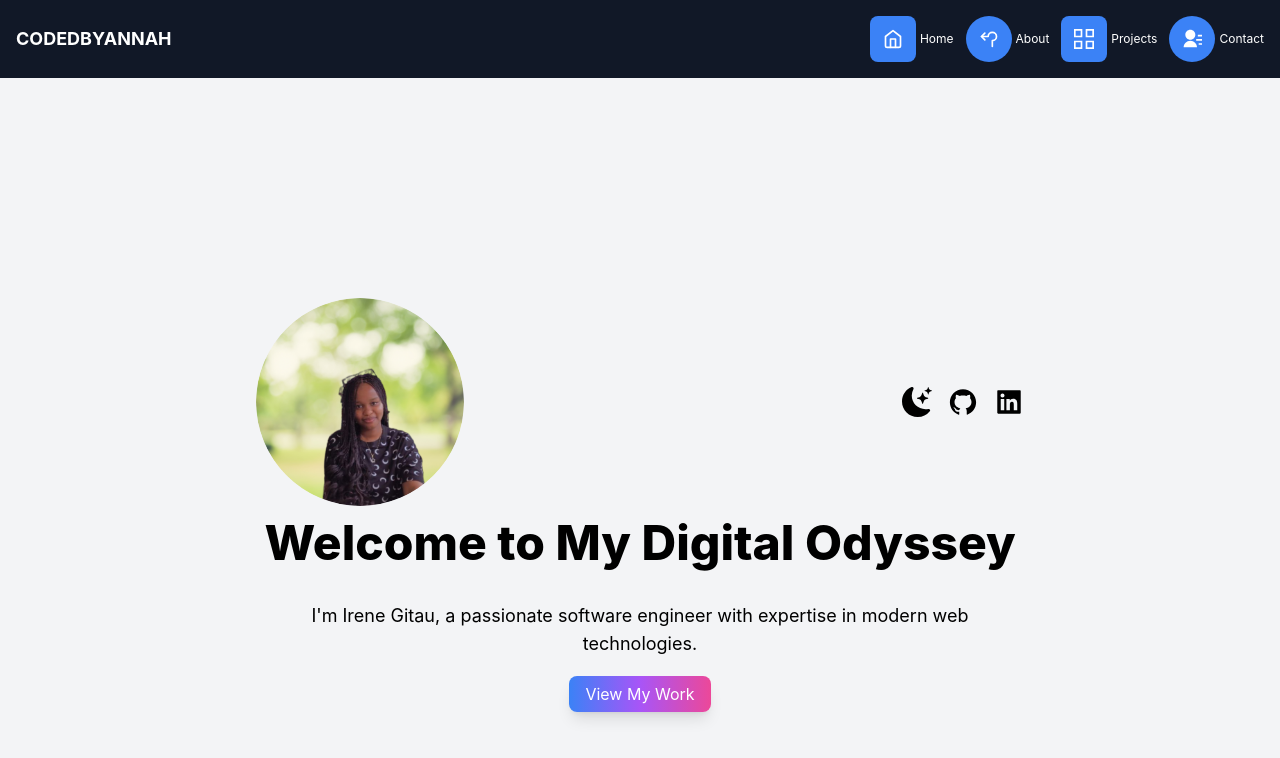
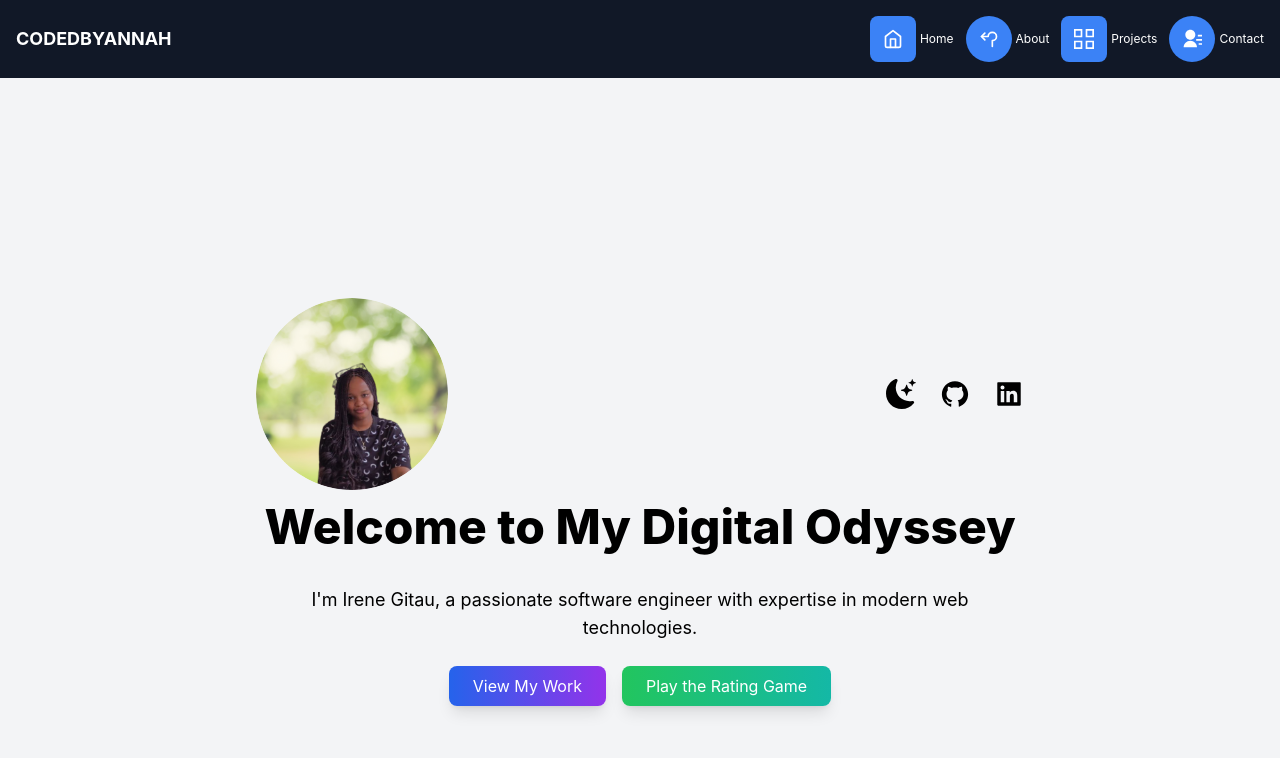
Before and after one commit to Annah-2003/My-Digital-Odyssey, a Next.js app in the folder portfolio/: page / in a window 1280 px wide. Shown: the top 758 px of the page. Built offline with nearby package versions, Linux system fonts and the light colour scheme.

Commit message:
added a qr code for scanning

```diff
--- a/portfolio/package.json
+++ b/portfolio/package.json
@@ -12,6 +12,7 @@
     "autoprefixer": "^10.4.19",
     "framer-motion": "^11.3.6",
     "next": "14.2.5",
+    "qrcode.react": "^3.1.0",
     "react": "^18",
     "react-dom": "^18",
     "react-icons": "^5.2.1",
--- a/portfolio/pages/index.js
+++ b/portfolio/pages/index.js
@@ -32,7 +32,7 @@ export default function Home() {
 
   const floatingText = {
     animate: {
-      y: [0, -20, 0], // Adjust the values for the floating effect
+      y: [0, -20, 0],
       transition: {
         duration: 2,
         ease: 'easeInOut',
@@ -67,12 +67,12 @@ export default function Home() {
                 <Image
                   src={profilePic}
                   alt="Profile Picture"
-                  className="w-52 h-52 rounded-full mb-4 md:mb-0"
-                  width={208}
-                  height={208}
+                  className="w-48 h-48 rounded-full mb-4 md:mb-0"
+                  width={192}
+                  height={192}
                 />
               </motion.div>
-              <div className="flex space-x-4">
+              <div className="flex space-x-6">
                 <motion.div variants={iconVariants} whileHover="hover">
                   <BsFillMoonStarsFill
                     className="text-3xl cursor-pointer"
@@ -80,20 +80,20 @@ export default function Home() {
                   />
                 </motion.div>
                 <motion.a
-                  variants={iconVariants}
-                  whileHover="hover"
                   href="https://github.com/Annah-2003"
                   target="_blank"
                   rel="noopener noreferrer"
+                  variants={iconVariants}
+                  whileHover="hover"
                 >
                   <AiFillGithub className="text-3xl cursor-pointer" />
                 </motion.a>
                 <motion.a
-                  variants={iconVariants}
-                  whileHover="hover"
                   href="https://www.linkedin.com/in/irene-gitau-4048a5251/"
                   target="_blank"
                   rel="noopener noreferrer"
+                  variants={iconVariants}
+                  whileHover="hover"
                 >
                   <AiFillLinkedin className="text-3xl cursor-pointer" />
                 </motion.a>
@@ -109,15 +109,26 @@ export default function Home() {
             <p className="text-lg mb-6">
               I&apos;m Irene Gitau, a passionate software engineer with expertise in modern web technologies.
             </p>
+            <div className="flex justify-center space-x-4">
               <Link href="/projects" legacyBehavior>
                 <motion.a
-                className="bg-gradient-to-r from-blue-500 via-purple-500 to-pink-500 text-white py-2 px-4 rounded-lg shadow-lg hover:shadow-2xl transform transition-all duration-300 ease-in-out"
+                  className="bg-gradient-to-r from-blue-600 to-purple-600 text-white py-2 px-6 rounded-lg shadow-lg hover:shadow-2xl transform transition-all duration-300 ease-in-out"
                   variants={buttonVariants}
                   whileHover="hover"
                 >
                   View My Work
                 </motion.a>
               </Link>
+              <Link href="/rating-game" legacyBehavior>
+                <motion.a
+                  className="bg-gradient-to-r from-green-500 to-teal-500 text-white py-2 px-6 rounded-lg shadow-lg hover:shadow-2xl transform transition-all duration-300 ease-in-out"
+                  variants={buttonVariants}
+                  whileHover="hover"
+                >
+                  Play the Rating Game
+                </motion.a>
+              </Link>
+            </div>
           </motion.div>
         </section>
       </main>
--- a/portfolio/pages/projects.js
+++ b/portfolio/pages/projects.js
@@ -5,7 +5,7 @@ import Image from 'next/image';
 const projects = [
   {
     title: 'CHUO YANGU',
-    description: 'Description of project 1...',
+    description: 'CHUO YANGU enhances communication in educational institutions by allowing users to manage profiles, post and interact with events, Fun-Times, and products efficiently.',
     link: 'https://chuo-yangu.vercel.app/',
     image: '/Screenshot (8).png',
   },
--- /dev/null
+++ b/portfolio/pages/rating-game.js
@@ -0,0 +1,63 @@
+import { useState } from 'react';
+import { motion } from 'framer-motion';
+import Image from 'next/image';
+import qrCodeImage from '../public/QR-CODE IMAGE.png'; // Ensure the QR code image is in the public directory
+
+export default function Rating() {
+  const [showQRCode, setShowQRCode] = useState(false);
+
+  const handleShowQRCode = () => {
+    setShowQRCode(true);
+  };
+
+  return (
+    <div className="min-h-screen bg-gray-100 dark:bg-gray-900 text-black dark:text-white flex flex-col items-center justify-center text-center p-6">
+      <motion.h1
+        className="text-4xl font-bold mb-8"
+        initial={{ opacity: 0 }}
+        animate={{ opacity: 1 }}
+        transition={{ duration: 1.5 }}
+      >
+        Rate My Portfolio
+      </motion.h1>
+      {!showQRCode ? (
+        <motion.button
+          onClick={handleShowQRCode}
+          className="bg-gradient-to-r from-blue-500 via-purple-500 to-pink-500 text-white py-2 px-4 rounded-lg shadow-lg hover:shadow-2xl transform transition-all duration-300 ease-in-out"
+          initial={{ opacity: 0 }}
+          animate={{ opacity: 1 }}
+          transition={{ delay: 0.5, duration: 1.5 }}
+        >
+          Drop a Rating
+        </motion.button>
+      ) : (
+        <>
+          <motion.p
+            className="text-lg mb-6"
+            initial={{ opacity: 0 }}
+            animate={{ opacity: 1 }}
+            transition={{ delay: 0.5, duration: 1.5 }}
+          >
+            Scan the QR code below to give my portfolio an honest rating.
+          </motion.p>
+          <motion.div
+            className="w-64 h-64 mb-8"
+            initial={{ scale: 0 }}
+            animate={{ scale: 1 }}
+            transition={{ duration: 1.5 }}
+          >
+            <Image src={qrCodeImage} alt="QR Code" layout="responsive" />
+          </motion.div>
+          <a
+            href="https://ratemyportfolio.vercel.app/"
+            className="bg-gradient-to-r from-blue-500 via-purple-500 to-pink-500 text-white py-2 px-4 rounded-lg shadow-lg hover:shadow-2xl transform transition-all duration-300 ease-in-out"
+            target="_blank"
+            rel="noopener noreferrer"
+          >
+            Rate My Portfolio
+          </a>
+        </>
+      )}
+    </div>
+  );
+}
```
Also changed, not shown: portfolio/public/QR-CODE IMAGE.png (added), 1 other file (tests, documents, lock files or other folders). Lines whose indentation alone changed are shown as unchanged.
